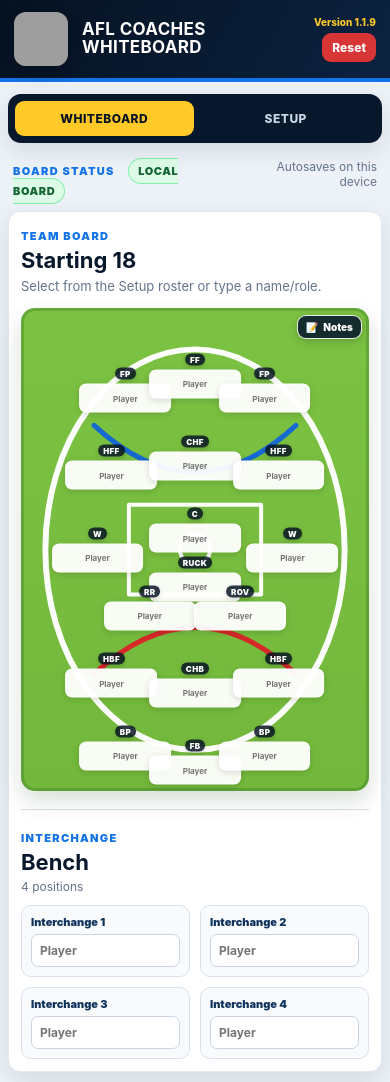
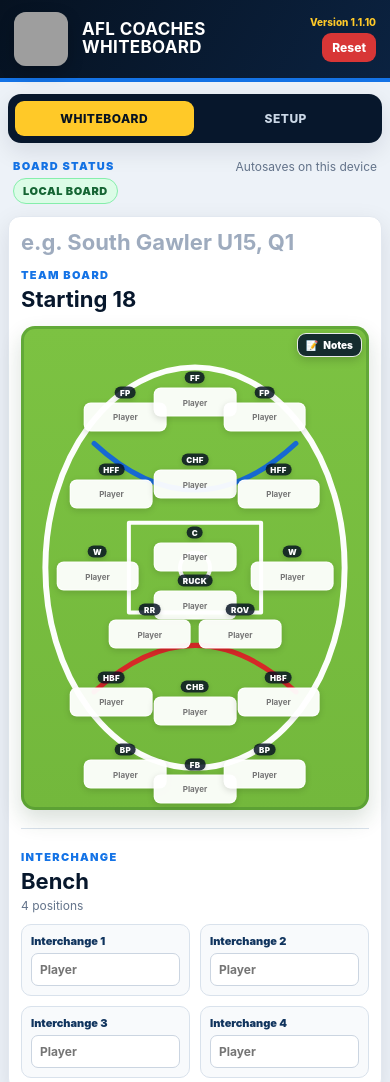
Before and after one commit to gusmanlive/AFL_Whiteboard, a website: page public/index.html in a window 390 px wide. Shown: the top 1082 px of the page. Drawn offline with Linux system fonts and the light colour scheme; grey boxes are pictures that could not be loaded.

Commit message:
UI Changes

```diff
--- a/VERIFY-BEFORE-DEPLOY.txt
+++ b/VERIFY-BEFORE-DEPLOY.txt
@@ -1,4 +1,4 @@
-AFL Coaches Whiteboard v1.1.9 deployment check
+AFL Coaches Whiteboard v1.1.10 deployment check
 
 1. package.json starts with: {
 2. src/worker.js starts with: import { DurableObject } from "cloudflare:workers";
--- a/package.json
+++ b/package.json
@@ -1,6 +1,6 @@
 {
   "name": "afl-coaches-whiteboard",
-  "version": "1.1.9",
+  "version": "1.1.10",
   "private": true,
   "type": "module",
   "scripts": {
--- a/public/app.js
+++ b/public/app.js
@@ -58,12 +58,13 @@
     POSITIONS.forEach(p => assignments[p.id] = { playerId:'', text:'' });
     BENCH.forEach(p => assignments[p.id] = { playerId:'', text:'' });
     return {
-      schemaVersion:7,
+      schemaVersion:8,
       boardId:null,
       mode:'local',
       details:defaultDetails(),
       roster:[],
       teamListText:'',
+      boardTitle:'',
       notes:'',
       assignments,
       updatedAt:new Date().toISOString()
@@ -79,7 +80,7 @@
       return {
         ...base,
         ...parsed,
-        schemaVersion:7,
+        schemaVersion:8,
         details:{...base.details, ...(parsed.details || {})},
         assignments:{...base.assignments, ...(parsed.assignments || {})},
         roster:Array.isArray(parsed.roster) ? parsed.roster.filter(Boolean).map(cleanRosterPlayer) : []
@@ -248,10 +249,27 @@
     $('infoHome').textContent=state.details.homeTeam||'—';
     $('infoAway').textContent=state.details.awayTeam||'—';
     $('infoLocation').textContent=state.details.location||'—';
+    const heading=$('starting18Heading');
+    if(heading){
+      const home=String(state.details.homeTeam||'').trim();
+      const away=String(state.details.awayTeam||'').trim();
+      heading.textContent=(home||away) ? `Starting 18 - ${home||'Home Team'} VS ${away||'Away Team'}` : 'Starting 18';
+    }
+    const boardTitle=$('boardTitleInput');
+    if(boardTitle && document.activeElement!==boardTitle && boardTitle.value!==String(state.boardTitle||'')) boardTitle.value=String(state.boardTitle||'');
   }
   function renderNotes(){
     const el=$('boardNotes');
     if(el && el.value !== String(state.notes || '')) el.value=String(state.notes || '');
+  }
+
+  function bindBoardTitle(){
+    const el=$('boardTitleInput');
+    if(!el) return;
+    el.addEventListener('input',()=>{
+      state.boardTitle=el.value.slice(0,80);
+      saveState();
+    });
   }
 
   function bindNotes(){
@@ -853,7 +871,7 @@
   }
 
   document.addEventListener('DOMContentLoaded', async()=>{
-    renderAll(); applyInviteFromUrl(); bindDetails(); bindNotes();
+    renderAll(); applyInviteFromUrl(); bindDetails(); bindBoardTitle(); bindNotes();
     $('notesToggleBtn')?.addEventListener('click',()=>setNotesVisible(!notesVisible));
     document.querySelectorAll('.tab').forEach(btn=>btn.addEventListener('click',()=>setTab(btn.dataset.tab)));
     $('editSetupBtn').addEventListener('click',()=>setTab('setup'));
--- a/public/index.html
+++ b/public/index.html
@@ -22,7 +22,7 @@
       </div>
     </div>
     <div class="header-actions">
-      <div class="version">Version 1.1.9</div>
+      <div class="version">Version 1.1.10</div>
       <button id="resetAllBtn" class="btn danger" type="button">Reset</button>
     </div>
   </header>
@@ -35,7 +35,7 @@
 
     <section id="whiteboard" class="tab-panel active">
       <div class="status-row">
-        <div>
+        <div class="board-status-block">
           <span class="eyebrow">BOARD STATUS</span>
           <span id="boardStatusPill" class="status-pill local">LOCAL BOARD</span>
         </div>
@@ -44,12 +44,12 @@
 
       <div class="whiteboard-layout">
         <section class="field-card card">
-          <div class="section-heading">
-            <div>
+          <div class="section-heading board-heading">
+            <div class="board-heading-main">
+              <input id="boardTitleInput" class="board-title-input" type="text" maxlength="80" placeholder="e.g. South Gawler U15, Q1" aria-label="Board title" />
               <span class="eyebrow">TEAM BOARD</span>
-              <h2>Starting 18</h2>
+              <h2 id="starting18Heading">Starting 18</h2>
             </div>
-            <p>Select from the Setup roster or type a name/role.</p>
           </div>
 
           <div class="field-notes-layout">
--- a/public/style.css
+++ b/public/style.css
@@ -90,7 +90,8 @@ button:disabled { cursor: not-allowed; opacity: .55; }
   display: flex; align-items: center; justify-content: space-between; gap: 12px;
 }
 .eyebrow { color: var(--blue); font-size: 11px; font-weight: 900; letter-spacing: .12em; text-transform: uppercase; }
-.status-pill { margin-left: 9px; padding: 5px 9px; border-radius: 999px; font-size: 11px; font-weight: 900; letter-spacing: .05em; }
+.status-pill { margin-left: 0; padding: 5px 9px; border-radius: 999px; font-size: 11px; font-weight: 900; letter-spacing: .05em; }
+.board-status-block { display:flex; flex-direction:column; align-items:flex-start; gap:5px; }
 .status-pill.local { color: #166534; background: #dcfce7; border: 1px solid #86efac; }
 .status-pill.shared { color:#0b4f8a; background:#dbeafe; border:1px solid #93c5fd; }
 .status-pill.reconnecting { color:#854d0e; background:#fef3c7; border:1px solid #fcd34d; }
@@ -104,6 +105,15 @@ button:disabled { cursor: not-allowed; opacity: .55; }
 .section-heading.compact { margin-bottom: 5px; }
 .section-heading h2 { margin: 3px 0 0; font-size: 22px; color: var(--navy-900); }
 .section-heading p { max-width: 520px; margin: 4px 0 0; color: var(--muted); font-size: 13px; text-align: right; }
+.board-heading { justify-content:flex-start; }
+.board-heading-main { width:100%; max-width:760px; }
+.board-title-input {
+  display:block; width:100%; max-width:520px; margin:0 0 7px; padding:0;
+  border:0; border-bottom:1px solid transparent; outline:none; background:transparent;
+  color:var(--navy-900); font-size:22px; font-weight:800; line-height:1.2;
+}
+.board-title-input::placeholder { color:#94a3b8; font-weight:700; opacity:.9; }
+.board-title-input:focus { border-bottom-color:var(--blue); }
 
 .field-notes-layout {
   display: grid;
@@ -202,7 +212,7 @@ button:disabled { cursor: not-allowed; opacity: .55; }
 
 .position-node {
   position: absolute; transform: translate(-50%,-50%);
-  width: clamp(115px, 19.8%, 166px);
+  width: clamp(104px, 17.82%, 149px);
   z-index: 2;
 }
 .position-role {
@@ -336,7 +346,7 @@ footer {
   .section-heading p { text-align:left; margin-top:5px; }
   .oval { min-height: 0; aspect-ratio: .72 / 1; max-width: 100%; border-radius: 14px; }
   .oval-notes-toggle { top:7px; right:7px; padding:6px 8px; font-size:10px; }
-  .position-node { width: clamp(94px, 24%, 126px); }
+  .position-node { width: clamp(85px, 21.6%, 113px); }
   .position-role { font-size:8px; padding:1px 5px; }
   .position-input { height:29px; font-size:9px; padding:4px; }
   .bench-grid { grid-template-columns: repeat(2,1fr); }
@@ -354,7 +364,7 @@ footer {
   .ground-rain-metrics { grid-template-columns:1fr; }
   .app-header h1 { font-size:17px; }
   .oval { aspect-ratio: .72 / 1; }
-  .position-node { width: 26.4%; }
+  .position-node { width: 23.76%; }
   .position-input { font-size:8px; }
   .bench-grid { grid-template-columns:1fr 1fr; }
   .match-info { grid-template-columns:1fr; }
--- a/public/sw.js
+++ b/public/sw.js
@@ -1,4 +1,4 @@
-const CACHE_NAME = 'afl-coaches-whiteboard-v1.1.9';
+const CACHE_NAME = 'afl-coaches-whiteboard-v1.1.10';
 const ASSETS = ['./', './index.html', './style.css', './app.js', './sync-adapter.js', './manifest.json', './afl-whiteboard-logo.png', './groundconditions.html'];
 
 self.addEventListener('install', event => {
```
Also changed, not shown: DEPLOY-CLOUDFLARE.md (+1 -1 lines), README.md.
